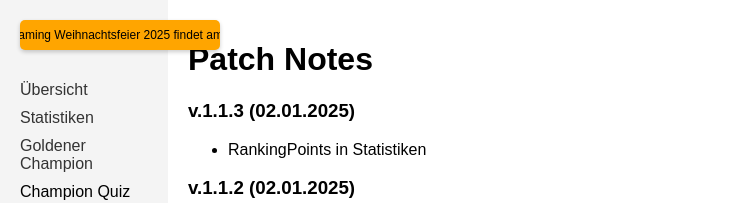
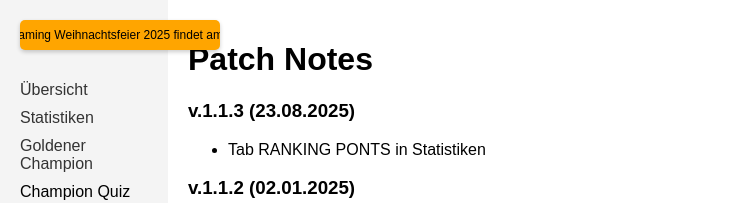
Before and after one commit to Florian001/captainsmode-website, a React (Create React App) app in the folder frontend/: page /patch-notes in a window 1280 px wide. Shown: the top 203 px of the page, without its empty margins (0-750 px from the left). Built offline with nearby package versions, Linux system fonts and the light colour scheme.

Commit message:
Rankingpoints 6

```diff
--- a/frontend/src/settings/PatchNotes.js
+++ b/frontend/src/settings/PatchNotes.js
@@ -5,9 +5,9 @@ const PatchNotes = () => {
     return (
         <div>
             <h1>Patch Notes</h1>
-            <h3>v.1.1.3 (02.01.2025)</h3>
+            <h3>v.1.1.3 (23.08.2025)</h3>
             <ul>
-                <li>RankingPoints in Statistiken</li>
+                <li>Tab RANKING PONTS in Statistiken</li>
             </ul>
 
             <h3>v.1.1.2 (02.01.2025)</h3>
```
Also changed, not shown: 8 other files (tests, documents, lock files or other folders).
